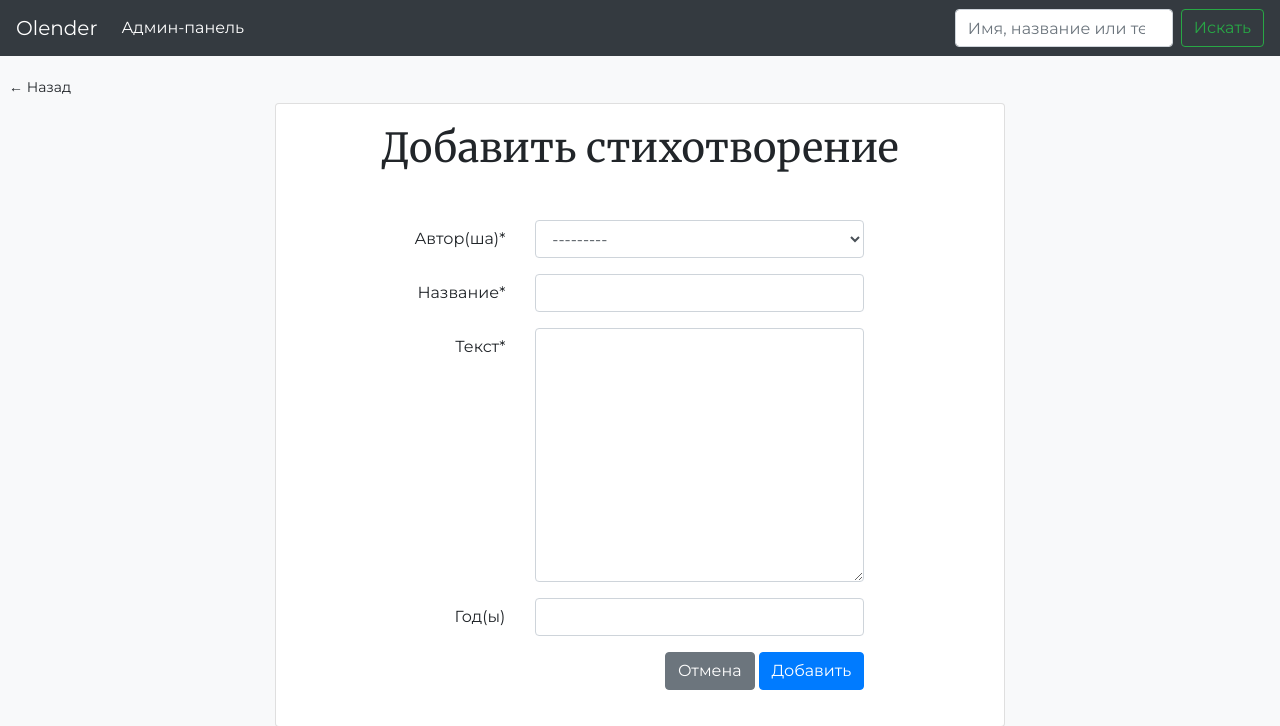
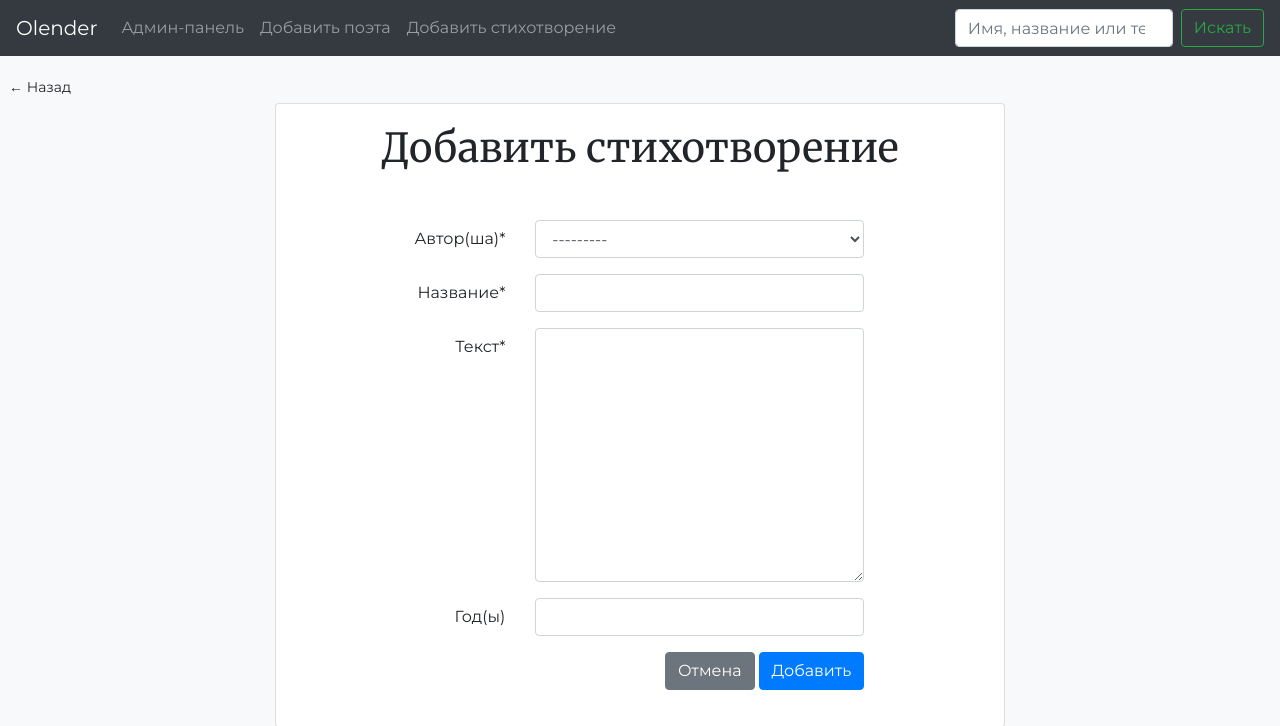
Before and after one commit to dclimber/webinar_poems, a Django app: page /poem/add/ in a window 1280 px wide. Shown: the top 726 px of the page. Run offline with Django 3.2, Linux system fonts and the light colour scheme; the visitor is signed in with stand-in values (Sample User, id 1); data that the repository does not hold is empty; some libraries are stand-ins or nearby versions.

Commit message:
feat: Add add_poem and add_poet links to navbar

```diff
--- a/templates/partials/nav.html
+++ b/templates/partials/nav.html
@@ -7,8 +7,14 @@
   <div class="collapse navbar-collapse" id="navbarSupportedContent">
     <ul class="navbar-nav mr-auto">
       {% if user.is_authenticated %}
-        <li class="nav-item active">
+        <li class="nav-item">
           <a class="nav-link" href="{% url 'admin:index' %}">Админ-панель <span class="sr-only">(current)</span></a>
+        </li>
+        <li class="nav-item">
+          <a class="nav-link" href="{% url 'add_poet' %}">Добавить поэта <span class="sr-only">(current)</span></a>
+        </li>
+        <li class="nav-item">
+          <a class="nav-link" href="{% url 'add_poem' %}">Добавить стихотворение <span class="sr-only">(current)</span></a>
         </li>
       {% endif %}
     </ul>
```
